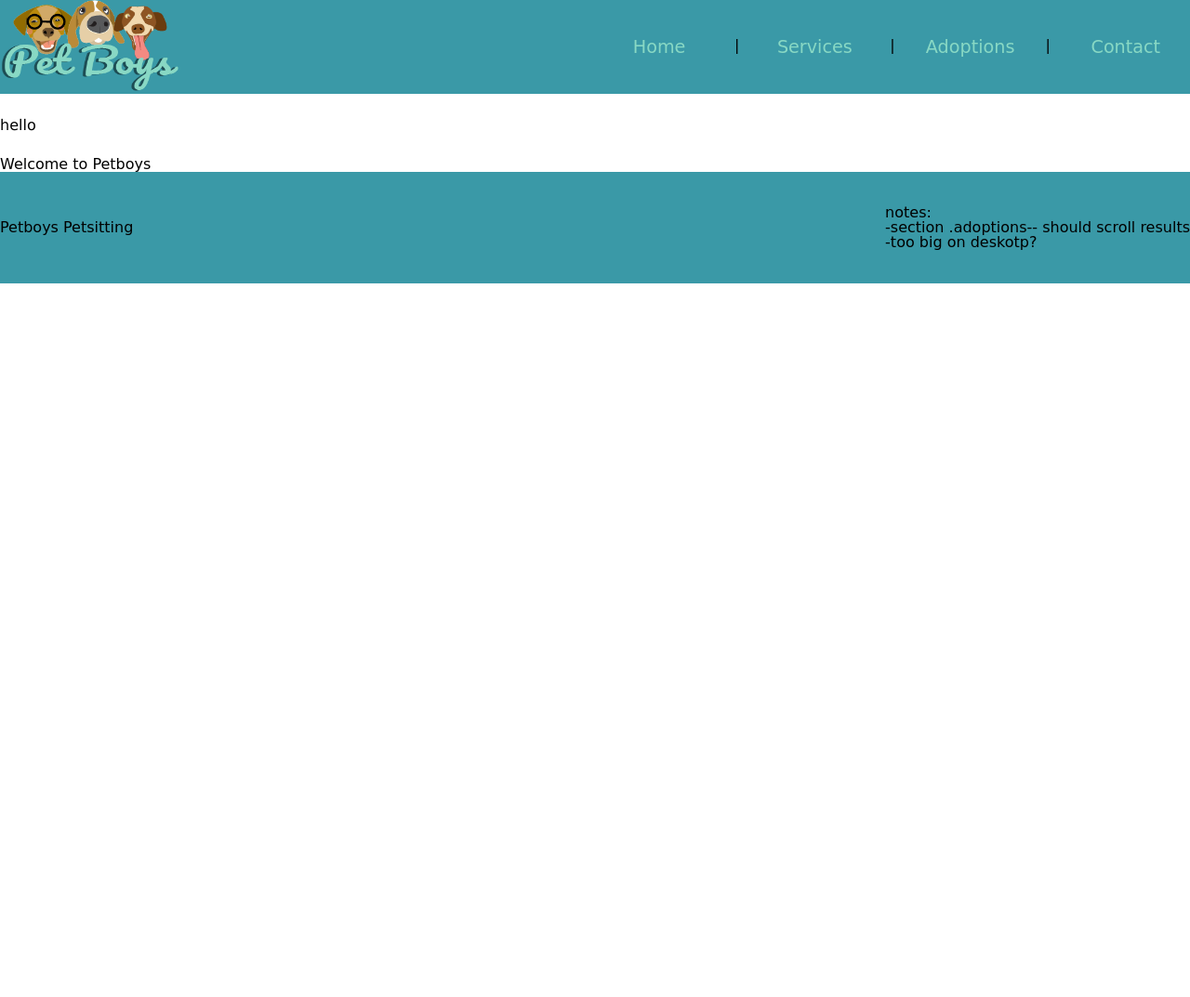
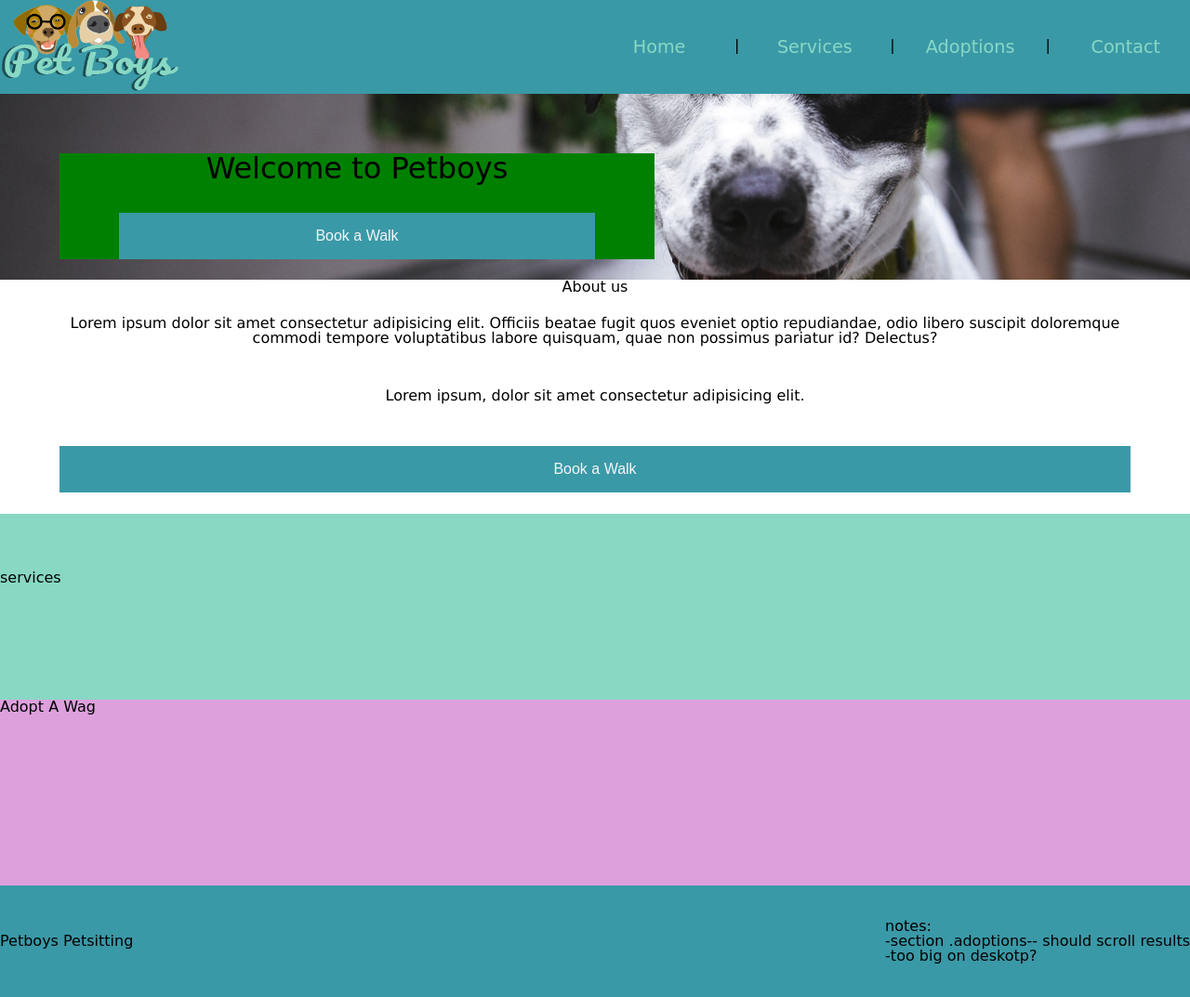
Before and after one commit to soupdev/PetBoys, a website: page index.html in a window 1280 px wide. Shown: the whole page at 93% size. Before the commit the page ends 800 px from the top, so only its background shows below. Drawn offline with nearby package versions, Linux system fonts and the light colour scheme; no server answers; a web font is replaced by a local one.

Commit message:
updates
home page styling

```diff
--- a/index.html
+++ b/index.html
@@ -33,13 +33,32 @@
 
 		</header>
 
-			<section class="content-wrapper">
-				<p>hello</p>
+			<section class="content-wrapper-page-1-home">
 				<div class="hero">
 					<div class="hero-welcome">
 						<h1>Welcome to Petboys</h1>
+						<button>Book a Walk</button>
 					</div>
 				</div>
+				<div class="about-us">
+					<h2>About us</h2>
+					<p class="au-copy">Lorem ipsum dolor sit amet consectetur adipisicing elit. Officiis beatae fugit quos eveniet optio repudiandae, odio libero suscipit doloremque commodi tempore voluptatibus labore quisquam, quae non possimus pariatur id? Delectus?</p>
+					<p class="au-copy"> Lorem ipsum, dolor sit amet consectetur adipisicing elit.</p>
+					<button>Book a Walk</button>
+				</div>
+				<div class="services">
+					<h2>services</h2>
+					<div class="service-boxes">
+
+						<div class="service-1  service-box"></div>
+						<div class="service-2  service-box"></div>
+						<div class="service-3  service-box"></div>
+					</div>
+				</div>
+				<div class="adopt">
+					<h2>Adopt A Wag</h2>
+				</div>
+
 
 			</section>
 
--- a/src/scss/main.scss
+++ b/src/scss/main.scss
@@ -107,7 +107,63 @@ button:hover,.button:hover{
 	font-weight: bold;
 }
 
+.content-wrapper-page-1-home{
+	display: flex;
+	flex-direction: column;
+	.hero{
+		width: 100%;
+		height: 25vh;
+		//background-color: yellow;
+		background-image: url("/dist/img/spot.jpg") ;
+		background-size: cover;
+		background-position: center;
 
+		.hero-welcome{
+			background-color: green;
+			width:50%;
+			margin:5%;
+			h1{
+				font-size: 2rem;
+				text-align: center;
+			}
+			button{
+				margin:5% auto;
+				width: 80%;
+			}
+		}
+	}
+	.about-us{
+		width: 90%;
+		height: 25vh;
+		margin: 2% auto;
+		display:flex;
+		flex-direction: column;
+		justify-content: center;
+		align-items: center;
+		text-align: center;
+		//background-color: whi;
+	}
+
+	.services{
+		width: 100%;
+		height: 25vh;
+		background-color: $pbTeal;
+		display: flex;
+		flex-direction: column;
+		justify-content: space-evenly;
+
+		.service-box{
+			background-color: yellow;
+			width:33%
+		}
+	}
+	.adopt{
+		width: 100%;
+		height: 25vh;
+		background-color: plum;
+	}
+
+}
 
 /* 2. ADPOPTIONS ================================= */
 
```
Also changed, not shown: dist/css/main.css, 1 other file.
